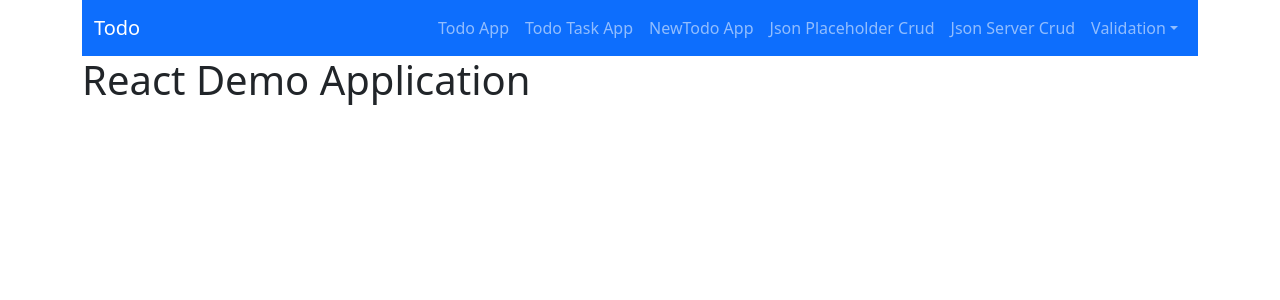
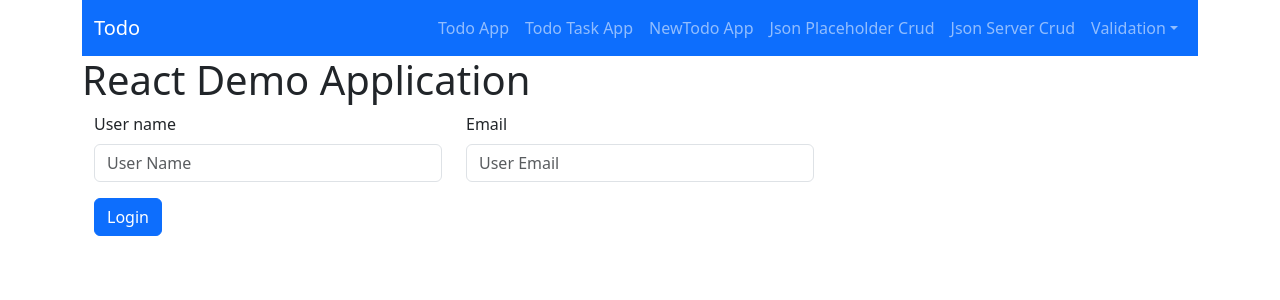
Before and after one commit to gitcoder-23/react18-demo-tutorial-app-kr, a React (Create React App) app: page /login in a window 1280 px wide. Shown: the top 300 px of the page. Built offline with nearby package versions, Linux system fonts and the light colour scheme.

Commit message:
Login done

```diff
--- a/package.json
+++ b/package.json
@@ -23,7 +23,7 @@
   "scripts": {
     "start": "react-scripts start",
     "build": "react-scripts build",
-    "on": "concurrently \"npm start\" \"json-server --watch db.json --port 3029\"",
+    "on": "concurrently \"npm start\" \"json-server --watch db.json --port 3029\" \"json-server --watch dblogin.json --port 3039\"",
     "test": "react-scripts test",
     "eject": "react-scripts eject"
   },
--- a/src/ComponentRoute.js
+++ b/src/ComponentRoute.js
@@ -9,12 +9,14 @@ import AddNewUser from "./CrudRealJsonServer/AddNewUser";
 import EditNewUser from "./CrudRealJsonServer/EditNewUser";
 import ViewUserDetail from "./CrudRealJsonServer/ViewUserDetail";
 import RejexUserValidation from "./regexvalidation/RejexUserValidation";
+import Login from "./login/LoginPage";
 
 const ComponentRoute = () => {
   return (
     <>
       <Routes>
         <Route exact path="/" element={<TodoApp />} />
+        <Route exact path="/login" element={<Login />} />
         <Route exact path="/taskapp" element={<TaskTodoApp />} />
         <Route exact path="/task/newtodo" element={<NewTodoApp />} />
         <Route exact path="/json/usercrud" element={<UserList />} />
--- /dev/null
+++ b/src/RootApi.js
@@ -0,0 +1,10 @@
+import axios from "axios";
+import { baseLoginUrl } from "./config";
+
+export const RootLoginApi = axios.create({
+  baseURL: baseLoginUrl,
+});
+
+export const RootBaseApi = axios.create({
+  baseURL: baseLoginUrl,
+});
--- a/src/config/index.js
+++ b/src/config/index.js
@@ -1 +1,2 @@
 export const baseUrl = `${process.env.REACT_APP_JSON_SERVER_BASE_URL}`;
+export const baseLoginUrl = `${process.env.REACT_APP_JSON_SERVER_LOGIN_BASE_URL}`;
--- /dev/null
+++ b/src/login/LoginPage.js
@@ -0,0 +1,87 @@
+import React, { useState } from "react";
+import { Button, Col, Form, Row } from "react-bootstrap";
+import { toast } from "react-toastify";
+import { RootLoginApi } from "../RootApi";
+
+const LoginPage = () => {
+  const [loginState, setLoginState] = useState({
+    username: "",
+    useremail: "",
+  });
+
+  const onFormSubmit = (evt) => {
+    evt.preventDefault();
+
+    if (!loginState.username || !loginState.useremail) {
+      toast.error("Please fill all fields!", {
+        position: toast.POSITION.TOP_RIGHT,
+      });
+    } else {
+      let newFormData = {
+        id: Date.now(),
+        name: loginState.username,
+        email: loginState.useremail,
+      };
+
+      RootLoginApi.post("/userlogin", newFormData)
+        .then((res) => {
+          console.log("res=>", res);
+          if (res.status === 201) {
+            toast.success("Login successful!", {
+              position: toast.POSITION.TOP_RIGHT,
+            });
+            setLoginState({
+              username: "",
+              useremail: "",
+            });
+            localStorage.setItem("userdata", JSON.stringify(res.data));
+            sessionStorage.setItem("usersessiondata", JSON.stringify(res.data));
+          }
+        })
+        .catch((err) => {
+          console.log("err=>", err);
+        });
+    }
+  };
+
+  return (
+    <div className="container">
+      <Form onSubmit={(e) => onFormSubmit(e)}>
+        <Row className="mb-3">
+          <Form.Group as={Col} md="4">
+            <Form.Label>User name</Form.Label>
+            <Form.Control
+              type="text"
+              placeholder="User Name"
+              value={loginState.username}
+              onChange={(e) => {
+                setLoginState({
+                  ...loginState,
+                  username: e.target.value,
+                });
+              }}
+            />
+          </Form.Group>
+          <Form.Group as={Col} md="4">
+            <Form.Label>Email</Form.Label>
+            <Form.Control
+              type="text"
+              placeholder="User Email"
+              value={loginState.useremail}
+              onChange={(e) => {
+                setLoginState({
+                  ...loginState,
+                  useremail: e.target.value,
+                });
+              }}
+            />
+          </Form.Group>
+        </Row>
+
+        <Button type="submit">Login</Button>
+      </Form>
+    </div>
+  );
+};
+
+export default LoginPage;
```
Also changed, not shown: dblogin.json (added, +24 -0 lines), 1 other file (tests, documents, lock files or other folders).
